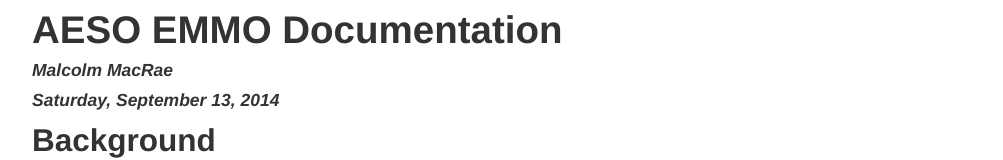
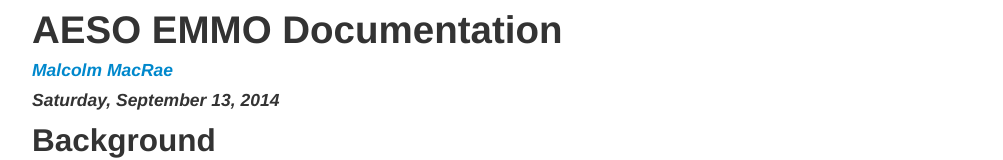
Before and after one commit to malcolmmacrae/DevelopingDataProducts, a plain HTML site: page www/index.html in a window 1280 px wide. Shown: the top 160 px of the page, without its empty margins (138-1141 px from the left). Drawn offline with nearby package versions, Linux system fonts and the light colour scheme; some packages are replaced by stand-ins of ours.

Commit message:
Updated documentation with LinkedIn profile

```diff
--- a/www/index.html
+++ b/www/index.html
@@ -54,7 +54,7 @@ if (window.hljs && document.readyState && document.readyState === "complete") {
 
 <div id="header">
 <h1 class="title">AESO EMMO Documentation</h1>
-<h4 class="author"><em>Malcolm MacRae</em></h4>
+<h4 class="author"><em><a href="http://ca.linkedin.com/in/malcolmmacrae/">Malcolm MacRae</a></em></h4>
 <h4 class="date"><em>Saturday, September 13, 2014</em></h4>
 </div>
 
```
